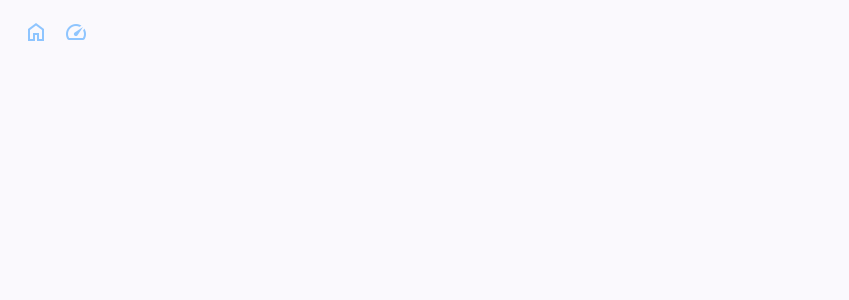
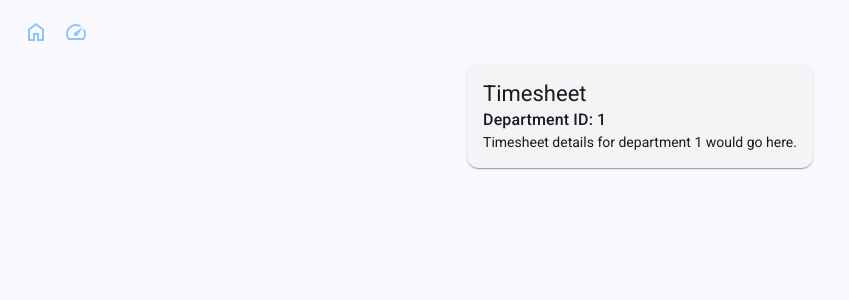
Before and after one commit to bpage93/timesheet-app, an Angular app: page /departments/timesheet/1 in a window 1280 px wide. Before the commit this address led to /. Shown: the top 300 px of the page, without its empty margins (0-849 px from the left). Built offline with nearby package versions, Linux system fonts and the light colour scheme.

Commit message:
fixed routerLink path

```diff
--- a/src/app/analytics/analytics.ts
+++ b/src/app/analytics/analytics.ts
@@ -4,8 +4,8 @@ import { Component } from '@angular/core';
   selector: 'app-analytics',
   imports: [],
   templateUrl: './analytics.html',
-  styleUrl: './analytics.css'
+  styleUrls: ['./analytics.css']
 })
-export class Analytics {
+export class AnalyticsComponent {
 
 }
--- a/src/app/departments/departments.html
+++ b/src/app/departments/departments.html
@@ -1,11 +1,11 @@
 <div class="main-container flex justify-center items-center mx-auto">
   <mat-card>
-    <mat-list>
+    <mat-nav-list>
       @for (department of departments; track department.id) {
-      <mat-list-item (click)="goToDepartment(department.id)">
-        {{ department.name }}
-      </mat-list-item>
+        <a mat-list-item [routerLink]="['./timesheet', department.id]">
+          {{ department.name }}
+        </a>
       }
-    </mat-list>
+    </mat-nav-list>
   </mat-card>
 </div>
--- a/src/app/departments/departments.ts
+++ b/src/app/departments/departments.ts
@@ -2,29 +2,30 @@ import { Component, inject, OnInit } from '@angular/core';
 import { CommonModule } from '@angular/common';
 import { DepartmentsService } from '../services/departmentsServices';
 import { DepartmentInterFace } from '../interfaces/departmentInterface';
-import { MatCard } from '@angular/material/card';
-import { MatList } from '@angular/material/list';
-import { MatListItem } from '@angular/material/list';
-import { Router } from '@angular/router';
+import { MatCardModule } from '@angular/material/card';
+import { MatListModule } from '@angular/material/list';
+import { Router, RouterModule } from '@angular/router';
 
 @Component({
   selector: 'app-departments',
   standalone: true,
-  imports: [CommonModule, MatCard, MatList, MatListItem],
-  templateUrl: './departments.html', // Corrected path
+  imports: [CommonModule, MatCardModule, MatListModule, RouterModule],
+  templateUrl: './departments.html',
 })
 export class DepartmentsComponent implements OnInit {
-  // Renamed to DepartmentsComponent
   departments: DepartmentInterFace[] | undefined;
 
-  departmentsService = inject(DepartmentsService);
-
-  goToDepartment(id: string): void {
-    this.router.navigate(['/timesheet', { id }]);
-  }
-  router = inject(Router);
+  private departmentsService = inject(DepartmentsService);
+  private router = inject(Router);
 
   ngOnInit(): void {
     this.departments = this.departmentsService.departments;
   }
+
+  // This method is not used by [routerLink].
+  // To use it, your HTML would need: (click)="goToDepartment(department.id)"
+  goToDepartment(id: string): void {
+    // Note: The correct way to pass a route parameter is without the object literal.
+    this.router.navigate(['/timesheet', id]);
+  }
 }
--- a/src/app/services/departmentsServices.ts
+++ b/src/app/services/departmentsServices.ts
@@ -11,4 +11,5 @@ export class DepartmentsService {
     { id: '2', name: 'Sales' },
     { id: '3', name: 'Finance' },
   ];
+id: any;
 }
--- /dev/null
+++ b/src/app/timesheet/timesheet.component.html
@@ -0,0 +1,14 @@
+<div class="main-container flex justify-center items-center mx-auto">
+  <!-- We use the async pipe to subscribe to the departmentId$ observable -->
+  @if (departmentId$ | async; as id) {
+  <mat-card>
+    <mat-card-header>
+      <mat-card-title>Timesheet</mat-card-title>
+      <mat-card-subtitle>Department ID: {{ id }}</mat-card-subtitle>
+    </mat-card-header>
+    <mat-card-content>
+      <p>Timesheet details for department {{ id }} would go here.</p>
+    </mat-card-content>
+  </mat-card>
+  }
+</div>
--- /dev/null
+++ b/src/app/timesheet/timesheet.component.ts
@@ -0,0 +1,24 @@
+import { Component, inject } from '@angular/core';
+import { CommonModule } from '@angular/common';
+import { ActivatedRoute } from '@angular/router';
+import { MatCardModule } from '@angular/material/card';
+import { Observable } from 'rxjs';
+import { map } from 'rxjs/operators';
+
+@Component({
+  selector: 'app-timesheet',
+  standalone: true,
+  imports: [CommonModule, MatCardModule],
+  templateUrl: './timesheet.component.html',
+})
+export class TimesheetComponent {
+  private route = inject(ActivatedRoute);
+
+  // This creates an observable that reads the 'id' parameter from the URL.
+  // The `$` at the end is a convention to indicate that it's an Observable.
+  departmentId$: Observable<string | null>;
+
+  constructor() {
+    this.departmentId$ = this.route.paramMap.pipe(map((params) => params.get('id')));
+  }
+}
--- a/src/app/timesheet/timesheet.html
+++ b/src/app/timesheet/timesheet.html
@@ -1,6 +1,6 @@
-<div class=" flex flex-col justify-center items-center gap-y-5 w-full mt-4">
+<div class="flex flex-col justify-center items-center gap-y-5 w-full mt-4">
   @if (department) {
-  <h2 class="text-center font-bold text-3xl ">{{ department.name }}</h2>
+  <h2 class="text-center font-bold text-3xl">{{ department.name }}</h2>
   }
   <mat-card class="main-container flex justify-center w-96">
     <mat-form-field appearance="fill">
@@ -24,6 +24,11 @@
         <mat-icon fontSet="material-symbols-outlined">add</mat-icon>
       </button>
     </mat-form-field>
-  <mat-card-content class="h-10"></mat-card-content>
+
+    <mat-card-content>
+      @for (employee of employees; track employee.id) {
+      <div class="p-2 border-b">{{ employee.name }}</div>
+      }
+    </mat-card-content>
   </mat-card>
 </div>
--- a/src/app/timesheet/timesheetComponent.ts
+++ b/src/app/timesheet/timesheetComponent.ts
@@ -1,20 +1,19 @@
 import { Component, OnInit } from '@angular/core';
 import { ActivatedRoute } from '@angular/router';
 import { DepartmentInterFace } from '../interfaces/departmentInterface';
-import { FormControl } from '@angular/forms';
-import { ReactiveFormsModule } from '@angular/forms';
+import { FormControl, ReactiveFormsModule } from '@angular/forms';
 import { DepartmentsService } from '../services/departmentsServices';
-import { MatCard } from '@angular/material/card';
+import { MatCard, MatCardContent } from '@angular/material/card';
 import { MatFormField, MatFormFieldModule } from '@angular/material/form-field';
 import { MatInputModule } from '@angular/material/input';
-import { MatButton } from '@angular/material/button';
-import { MatIconModule } from '@angular/material/icon';
-import { MatCardContent } from '@angular/material/card';
+import { MatIcon, MatIconModule } from '@angular/material/icon';
+import { MatButtonModule } from '@angular/material/button';
 import { Emplyee } from '../interfaces/emplyee';
-import { JsonPipe } from '@angular/common';
+
 
 @Component({
   selector: 'app-timesheet',
+  // Note: Added ReactiveFormsModule to imports for clarity
   imports: [
     MatCard,
     MatFormField,
@@ -22,8 +21,11 @@ import { JsonPipe } from '@angular/common';
     MatFormFieldModule,
     MatInputModule,
     MatIconModule,
-    MatCardContent
-],
+    MatCardContent,
+    MatIcon,
+    MatButtonModule,
+
+  ],
   templateUrl: './timesheet.html',
   styleUrls: ['./timesheet.css'],
 })
@@ -38,9 +40,9 @@ export class TimesheetComponent implements OnInit {
 
   ngOnInit(): void {
     this.departments = this.departmentsService.departments;
-    this.department = this.departments.find(
-      (department) => department.id === this.route.snapshot.params['id']
-    );
+    // This line correctly reads the ':id' parameter from the URL
+    const id = this.route.snapshot.params['id'];
+    this.department = this.departments.find((department) => department.id === id);
   }
 
   addEmployee(): void {
```
Also changed, not shown: src/app/app.routes.ts (+13 -9 lines).
